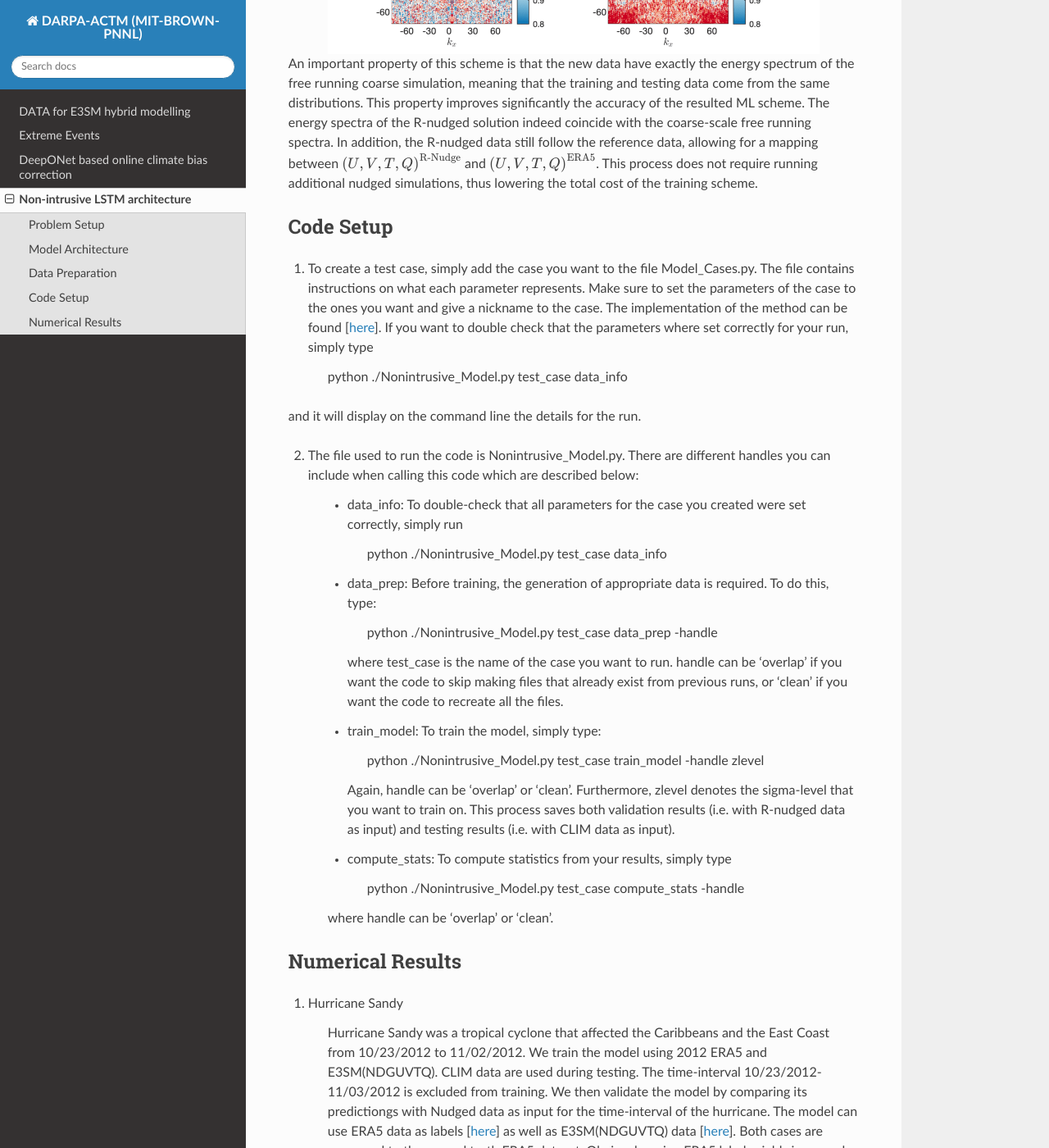
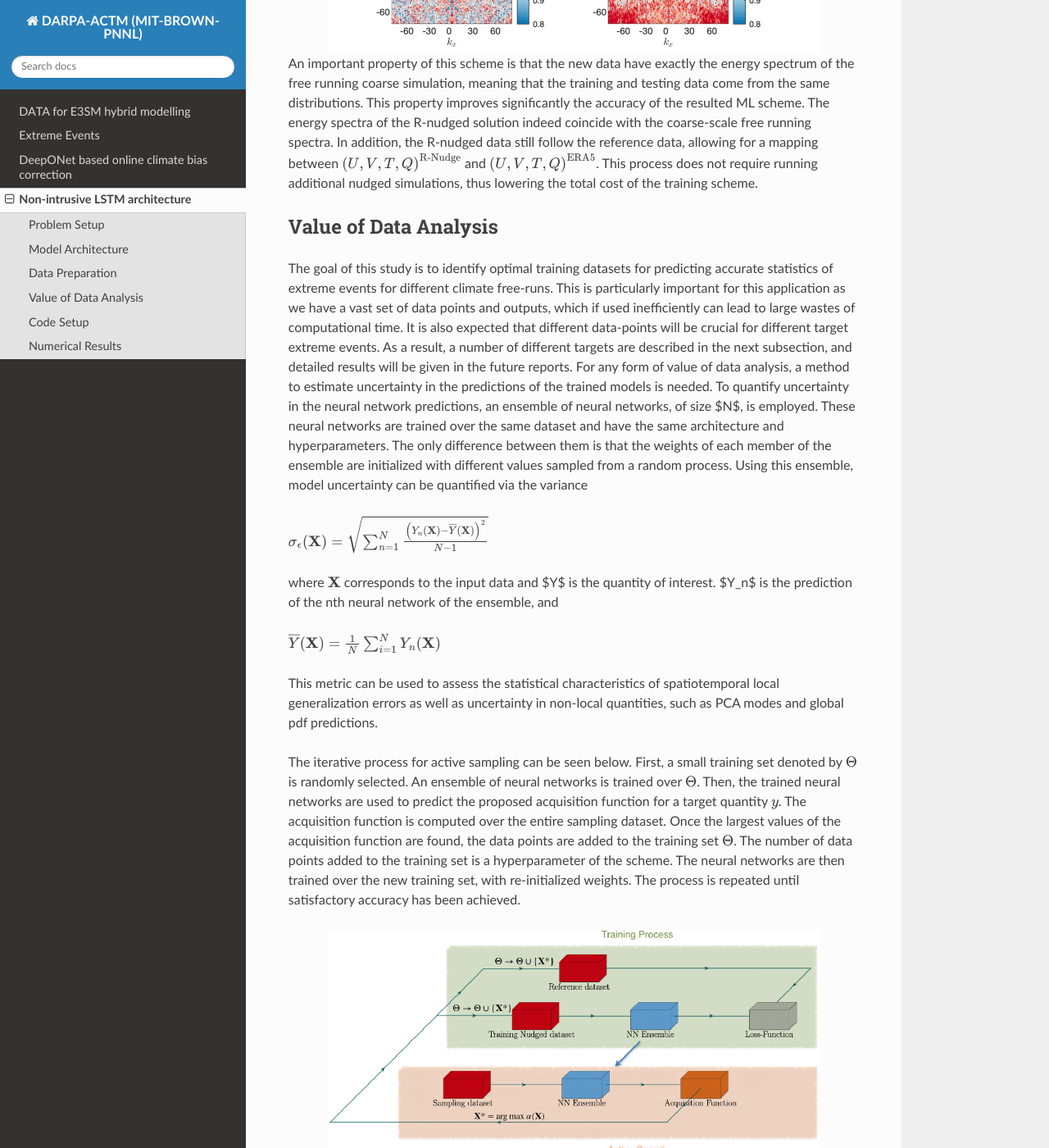
Before and after one commit to aniruddhabora/Extreme-Events-using-Scientific-Machine-Learning, a Sphinx documentation site: the page built from docs/source/modules/LSTM_based_offline_correction.rst, in a window 1280 px wide and 1400 px high, scrolled down 5313 px. Shown: the whole window at 82% size. Built offline with Sphinx 7.4.7 and the Read the Docs theme 2.0.0, drawn with Linux system fonts in a browser that asks for light colours; pages that are not in the unit, such as notebooks, are missing from menus; some of the changed text lies outside the part shown.

Commit message:
Update LSTM_based_offline_correction.rst

```diff
--- a/docs/source/modules/LSTM_based_offline_correction.rst
+++ b/docs/source/modules/LSTM_based_offline_correction.rst
@@ -138,6 +138,41 @@ This property improves significantly the accuracy of the resulted ML scheme. The
 R-nudged solution indeed coincide with the coarse-scale free running spectra. In addition, the R-nudged data still follow the reference data, allowing for a mapping between :math:`\left( U,V,T,Q\right)^{\text{R-Nudge}}` and :math:`\left( U,V,T,Q \right)^{\text{ERA5}}`. This process does not
 require running additional nudged simulations, thus lowering the total cost of the training scheme.
 
+
+
+Value of Data Analysis
+----------------------
+
+The goal of this study is to identify optimal training datasets for predicting accurate statistics of extreme events for different climate free-runs. This is particularly important for this application as we have a vast set of data points and outputs, which if used inefficiently can lead to large wastes of computational time. It is also expected that different data-points will be crucial for different target extreme events. As a result, a number of different targets are described in the next subsection, and detailed results will be given in the future reports. For any form of value of data analysis, a method to estimate uncertainty in the predictions of the trained models is needed. To quantify uncertainty in the neural network predictions, an ensemble of neural networks, of size $N$, is employed. These neural networks are trained over the same dataset and have the same architecture and hyperparameters. The only difference between them is that the weights of each member of the ensemble are initialized with different values sampled from a random process. Using this ensemble, model uncertainty can be quantified via the variance
+
+
+:math:`\sigma_{\epsilon}(\textbf{X}) = \sqrt{\sum_{n=1}^N  \frac{\left( Y_n(\textbf{X}) - \overline{Y}(\textbf{X})\right)^2}{N-1} }`
+
+
+where :math:`\textbf{X}` corresponds to the input data and $Y$ is the quantity of interest. $Y_n$ is the prediction of the nth neural network of the ensemble, and
+
+:math:`\overline{Y}(\textbf{X}) = \frac{1}{N} \sum_{i=1}^N Y_n(\textbf{X})`
+
+
+This metric can be used to assess the statistical characteristics of spatiotemporal local generalization errors as well as uncertainty in non-local quantities, such as PCA modes and global pdf predictions.
+
+The iterative process for active sampling can be seen below. First, a small training set denoted by :math:`\Theta` is randomly selected. An ensemble of neural networks is trained over :math:`\Theta`. Then, the trained neural networks are used to predict the proposed acquisition function for a target quantity :math:`y`. The acquisition function is computed over the entire sampling dataset. Once the largest values of the acquisition function are found, the data points are added to the training set :math:`\Theta`. The number of data points added to the training set is a hyperparameter of the scheme. The neural networks are then trained over the new training set, with re-initialized weights. The process is repeated until satisfactory accuracy has been achieved.
+
+.. figure:: images/Active_Search_Methodology.png
+  :width: 600
+  :align: center
+  :alt: Alternative text
+
+
+In the figure below, a comparison between Active Sampling and standard Monte Carlo sampling is shown. Results are shown for low-atmosphere temperature over North America. Mean-square error and Log-pdf error are used as metrics. With respect to the mean-square error, both methods appear to converge at the same rate. However, active sampling converges faster with the respect to the log-PDF error. These two results hint that the active sampling approach allows for faster sampling of extreme events in the behaviour of the dominant PCA mode. This behaviour will be evaluated on other quantities as well, to see its range of applicability. Of particular interest is the convergence properties for PCA modes of other physical quantities as well as indicators that are used as priors for extreme events.
+
+.. figure:: images/MSE_E3SM_error_Plot3.png
+  :width: 600
+  :align: center
+  :alt: Alternative text
+
+
+
 Code Setup
 ----------
 
@@ -171,6 +206,7 @@ and it will display on the command line the details for the run.
                         python ./Nonintrusive_Model.py test_case compute_stats -handle
 
            where handle can be 'overlap' or 'clean'.
+
 
 
 
```
